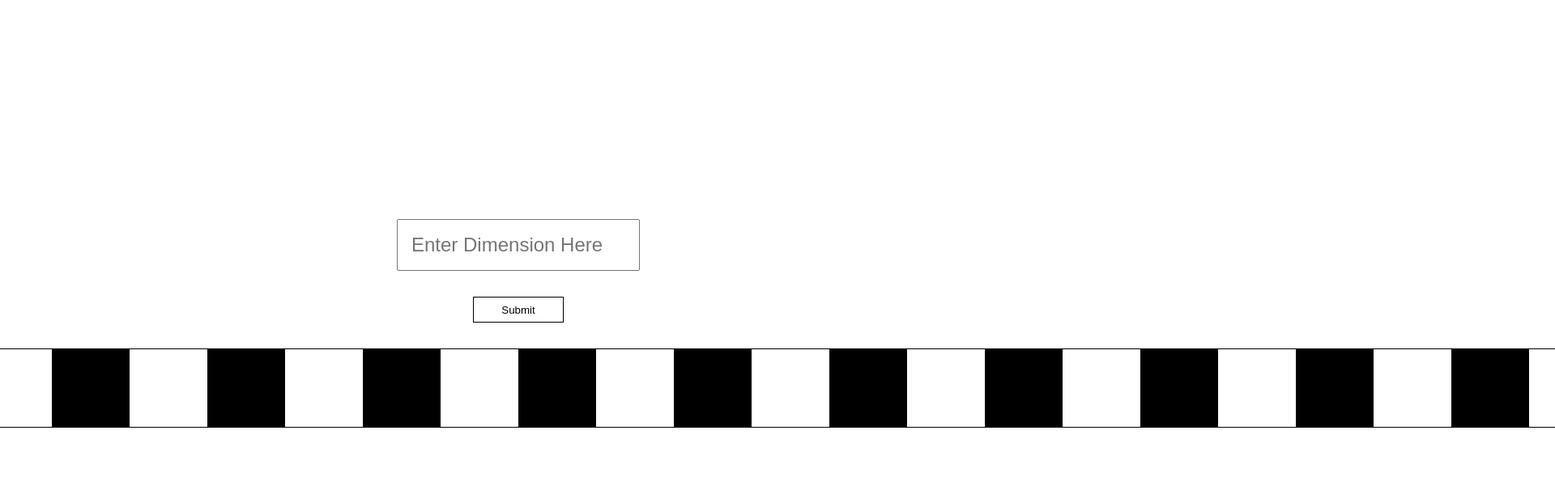
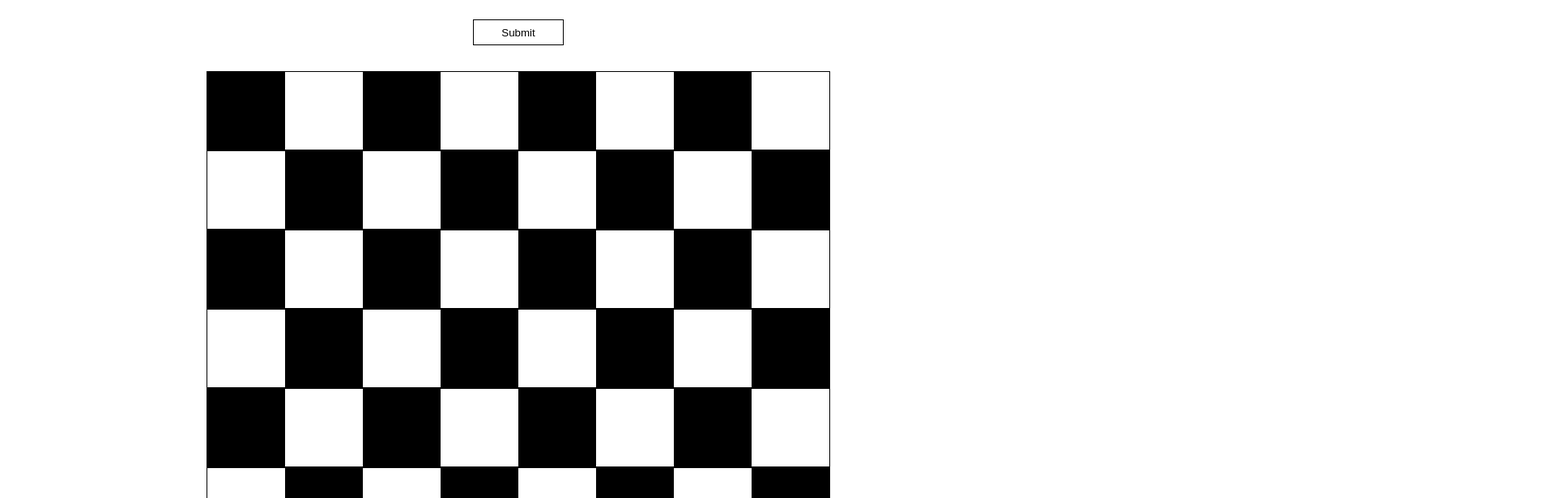
Before and after one commit to ryandiaz1087/DRVD_task_one, a React (Create React App) app: page / in a window 1280 px wide. Shown: the top 616 px of the page at 81% size, 1920 px wide, since content can reach past the window. Built offline with nearby package versions, Linux system fonts and the light colour scheme.

Commit message:
checkboard styling completed

```diff
--- a/src/App.js
+++ b/src/App.js
@@ -6,11 +6,15 @@ import styles from './App.module.css';
 
 function App() {
   const { DimensionProvider } = useDimensionStore();
+  const board = [];
+  for (let row = 1; row <= 8; row++) {
+    board.push(<CheckerBoard even={ row % 2 === 0 ? false : true} />)
+  }
   return (
     <div className={styles.container}>
       <DimensionProvider>
         <Form />
-        <CheckerBoard />
+        {board}
       </DimensionProvider>
     </div>
   );
--- a/src/components/checkerBoard/CheckerBoard.js
+++ b/src/components/checkerBoard/CheckerBoard.js
@@ -1,22 +1,29 @@
 import React from 'react';
 import useDimensionStore from '../../state/useDimensionStore';
-import CheckerRow from './CheckerRow';
+import CheckerCell from './CheckerCell';
 import styles from './CheckerBoard.module.css';
 
-const CheckerBoard = () => {
+const CheckerBoard = ({ even }) => {
   const { useDimension } = useDimensionStore();
   const { dimension } = useDimension();
 
-  let board = [];
-  for (let row = 1; row <= dimension; row++) {
-    board.push(<CheckerRow dimension={dimension} />)
-  }
-
   return (
     <div className={styles.checkerBoard}>
-      {board}
+      {rowOfCells(dimension, even)}
     </div>
   );
 }
 
+function rowOfCells(dimension, even) {
+  const board = [];
+  const num = even === true ? 0 : 1
+  for (let row = 1; row <= dimension; row++) {
+    board.push(
+    <div>
+      <CheckerCell color={row % 2 !== num ? 'black' : 'white'} />
+    </div>);
+  }
+  return board;
+}
+
 export default CheckerBoard;
--- a/src/components/checkerBoard/CheckerBoard.module.css
+++ b/src/components/checkerBoard/CheckerBoard.module.css
@@ -1,6 +1,12 @@
 .checkerBoard {
   display: flex;
   justify-self: center;
+  flex-wrap: wrap;
   align-items: center;
   border: 1px solid black;
 }
+
+.row {
+  display: flex;
+  flex-basis: 100%;
+}
--- a/src/components/checkerBoard/CheckerCell.js
+++ b/src/components/checkerBoard/CheckerCell.js
@@ -6,12 +6,10 @@ const CheckerCell = ({ color }) => {
     content: '',
     width: '6rem',
     height: '6rem',
-    backgroundColor: color === 'white' ? 'white' : 'black'
+    backgroundColor: color,
   }
   return (
-    <div style={styles}>
-
-    </div>
+    <div style={styles} />
   );
 }
 
--- a/src/components/checkerBoard/CheckerRow.js
+++ /dev/null
@@ -1,18 +0,0 @@
-import React from 'react';
-import CheckerCell from './CheckerCell';
-import styles from './CheckerRow.module.css';
-
-const CheckerRow = ({ dimension }) => {
-  let checkerBoardCells = [];
-  for (let squares = 1; squares <= dimension; squares++) {
-    checkerBoardCells.push(<CheckerCell color={squares % 2 === 0 && 'white'} />)
-  }
-
-  return (
-    <div className={styles.row}>
-      {checkerBoardCells}
-    </div>
-  );
-}
-
-export default CheckerRow;
--- a/src/components/checkerBoard/CheckerRow.module.css
+++ /dev/null
@@ -1,4 +0,0 @@
-.row {
-  display: flex;
-  flex-wrap: nowrap;
-}
```
